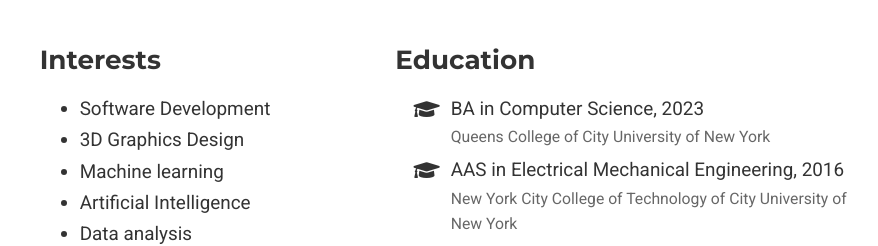
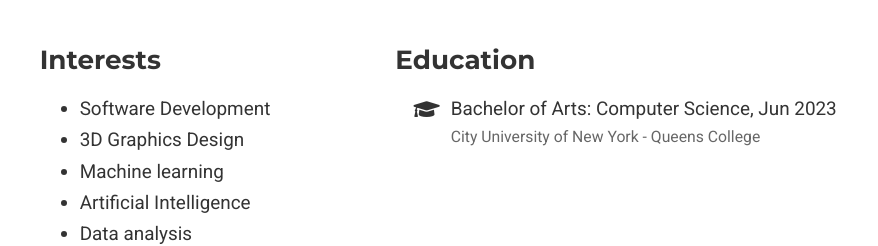
Before and after one commit to ArbenTemaj/ArbenTemaj.github.io, a plain HTML site: page index.html in a window 1280 px wide. Shown: the part 567-813 px from the top of the page, 402-1280 px from the left. Drawn offline with nearby package versions, Linux system fonts and the light colour scheme; some icons are missing; files whose address does not match are found by name.

Commit message:
Update index.html

```diff
--- a/index.html
+++ b/index.html
@@ -269,16 +269,8 @@
           <li>
             <i class="fa-li fas fa-graduation-cap"></i>
             <div class="description">
-              <p class="course">BA in Computer Science, 2023</p>
-              <p class="institution">Queens College of City University of New York</p>
-            </div>
-          </li>
-
-          <li>
-            <i class="fa-li fas fa-graduation-cap"></i>
-            <div class="description">
-              <p class="course">AAS in Electrical Mechanical Engineering, 2016</p>
-              <p class="institution">New York City College of Technology of City University of New York</p>
+              <p class="course">Bachelor of Arts: Computer Science, Jun 2023</p>
+              <p class="institution">City University of New York - Queens College</p>
             </div>
           </li>
 
```
